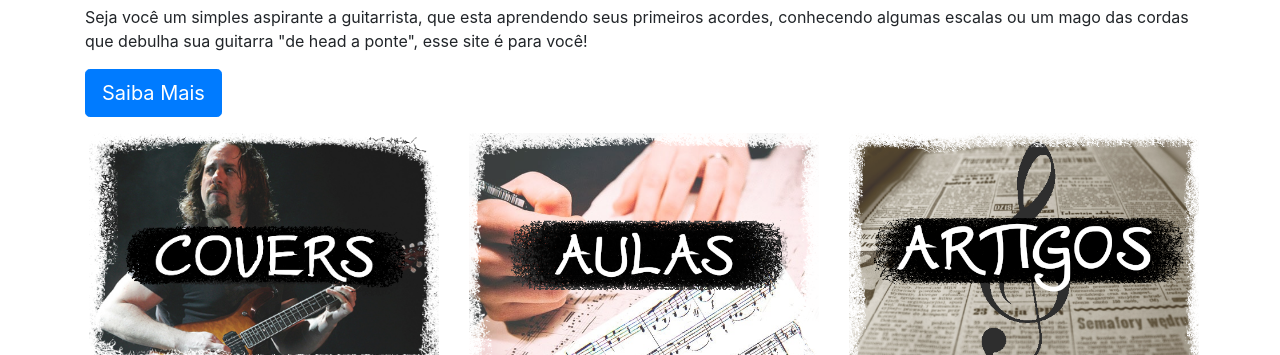
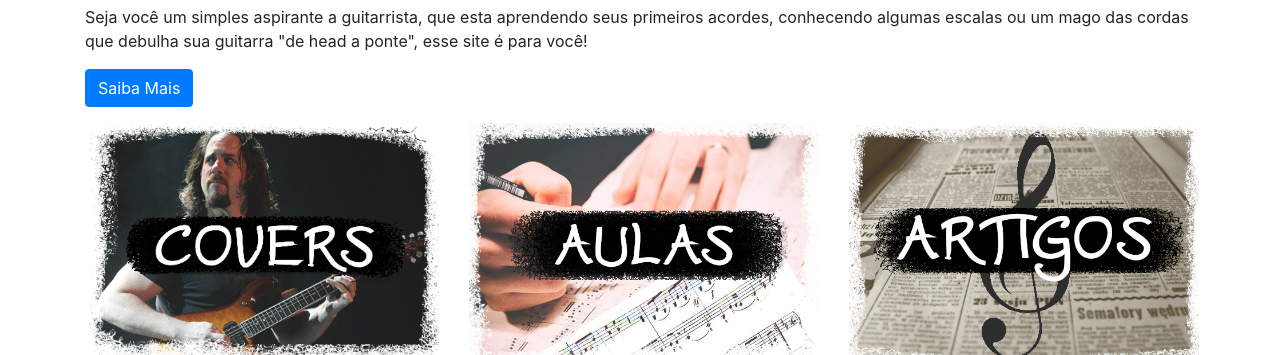
Before and after one commit to jkcosti/guitarinsight, a plain HTML site: page index.html in a window 1280 px wide. Shown: the part 221-576 px from the top of the page. Drawn offline with Linux system fonts and the light colour scheme.

Commit message:
Update index.html

```diff
--- a/index.html
+++ b/index.html
@@ -52,7 +52,7 @@
             <div class="container">
               <h1 class="display-3">Olá Guitar Master!</h1>
               <p>Seja você um simples aspirante a guitarrista, que esta aprendendo seus primeiros acordes, conhecendo algumas escalas ou um mago das cordas que debulha sua guitarra "de head a ponte", esse site é para você!</p>
-              <p><a class="btn btn-primary btn-lg"  role="button" href="info.html"> Saiba Mais</a></p>
+              <p><a class="btn btn-primary "  role="button" href="info.html"> Saiba Mais</a></p>
             </div>
 
             <div class="container">
```
